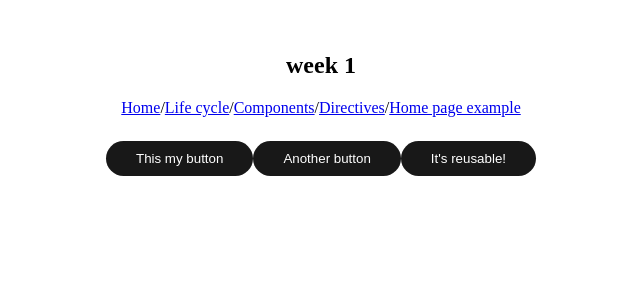
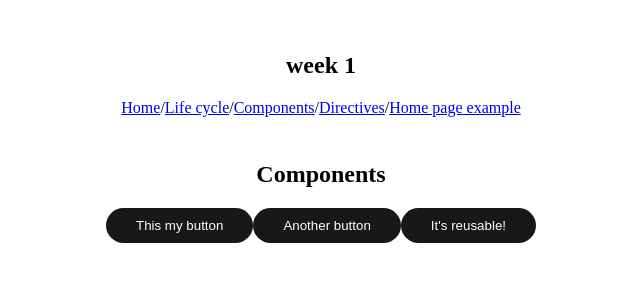
Before and after one commit to jooohyunpark/itp-wou-fall-2022, a Nuxt app in the folder week1/: page /components in a window 1280 px wide. Shown: the top 300 px of the page, without its empty margins (319-959 px from the left). Built offline with nearby package versions, Linux system fonts and the light colour scheme.

Commit message:
add h2 to week1 components page

```diff
--- a/week1/pages/components.vue
+++ b/week1/pages/components.vue
@@ -1,5 +1,7 @@
 <template>
   <div>
+    <h2>Components</h2>
+
     <Button text="This my button" />
     <Button text="Another button" />
     <Button text="It's reusable!" />
```
